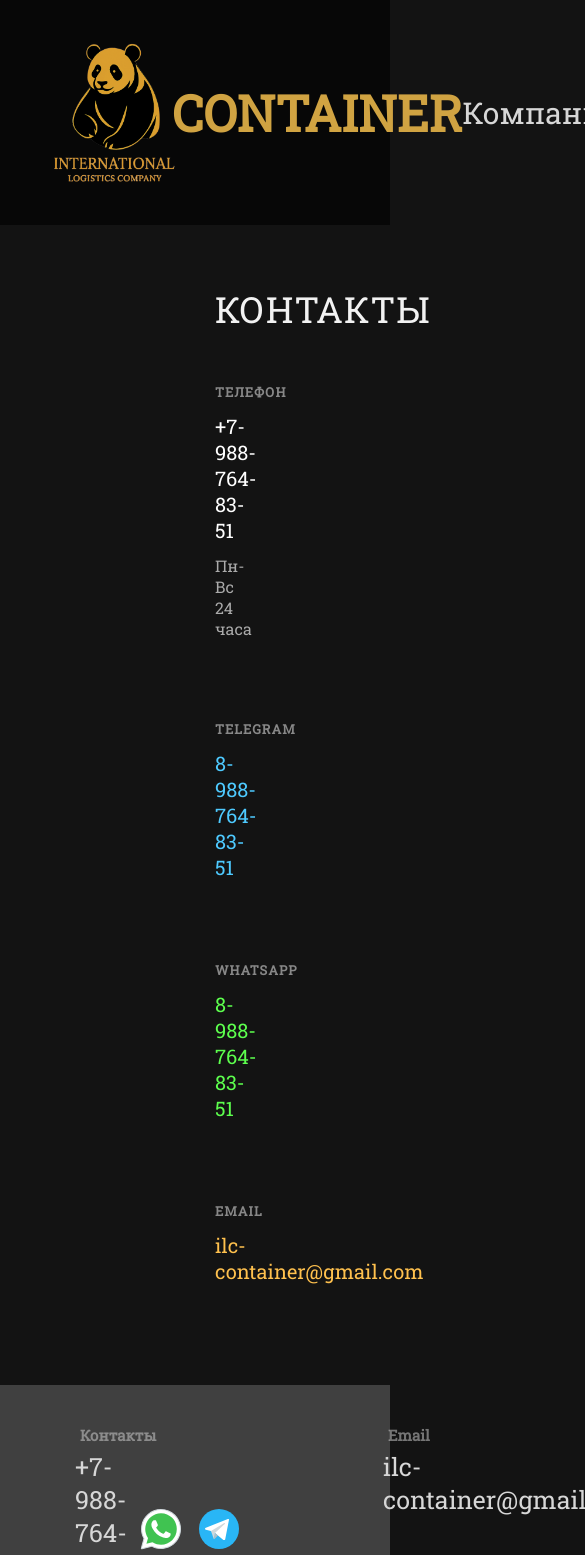
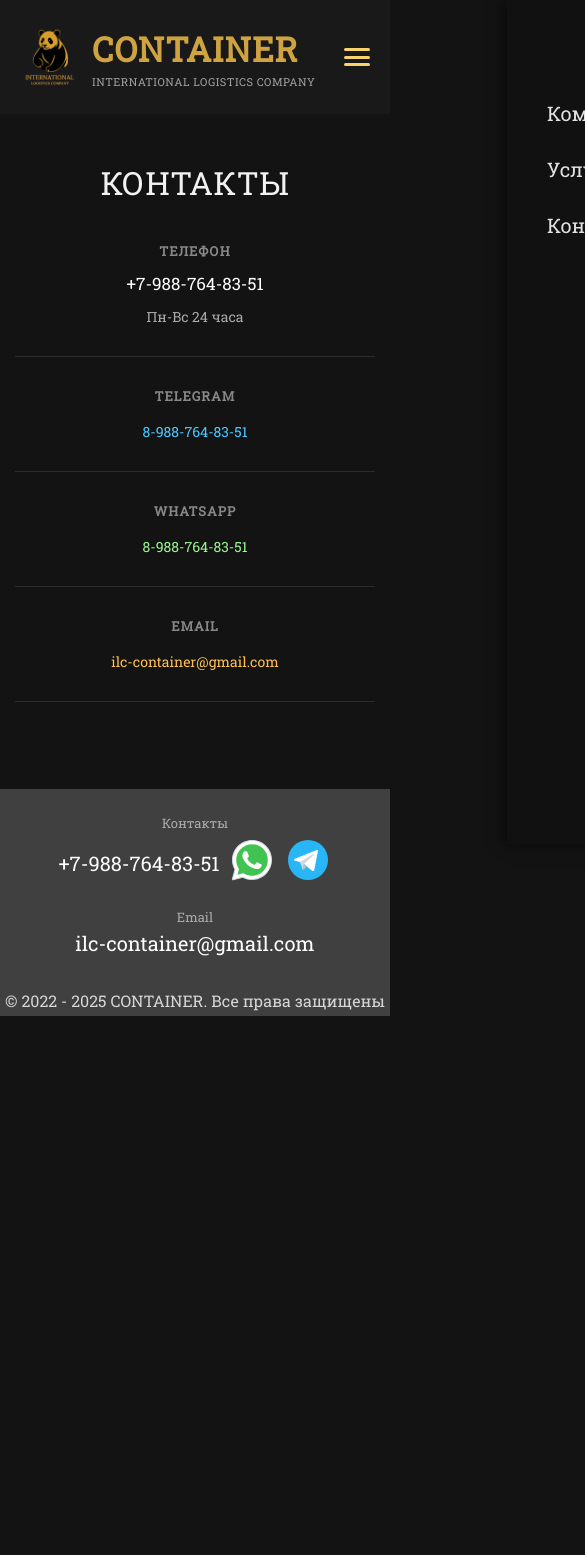
Before and after one commit to Reckfy/CONTAINER, a React (Create React App) app: page /contacts in a window 390 px wide. Shown: the top 1555 px of the page, 585 px wide, since content can reach past the window. After the commit the page ends 1016 px from the top, so only its background shows below. Built offline with nearby package versions, Linux system fonts and the light colour scheme.

Commit message:
adaptive

```diff
--- a/src/components/Connect.scss
+++ b/src/components/Connect.scss
@@ -1,24 +1,24 @@
 .connect {
   max-width: 850px;
+  width: 100%;
   font-family: Arial, sans-serif;
   background-color: rgb(32, 32, 30);
-    padding: 20px;
+  padding: 40px;
   border-radius: 20px;
   display: flex;
+  flex-direction: column;
   flex-wrap: wrap;
-    z-index: 10000;
-  }
+  margin: 0 auto;
 
   .row {
     display: flex;
     flex-direction: column;
     margin-bottom: 20px;
-    margin-right: 20px;
 
     label {
       color: #949494;
       font-size: 15px;
-      margin-bottom: 3px;
+      margin-bottom: 5px;
       margin-left: 5px;
     }
 
@@ -28,11 +28,11 @@
       border-radius: 7px;
       border: 1px solid #3a3a3a;
       background-color: #1c1b1b;
-
       padding: 12px 15px;
       font-size: 16px;
       outline: none;
       transition: border-color 0.3s ease;
+      width: 100%;
 
       &::placeholder {
         color: #949494;
@@ -44,14 +44,13 @@
     }
 
     textarea {
-      width: 800px;
       resize: none;
       min-height: 200px;
     }
   }
 
   .submitBtn {
-    min-width: 800px;
+    width: 100%;
     padding: 15px;
     border-radius: 12px;
     border: none;
@@ -66,3 +65,62 @@
       background-color: #ffffff;
     }
   }
+
+  /* ---------- АДАПТИВ ---------- */
+  @media (max-width: 992px) {
+    padding: 30px;
+    .row input,
+    .row select,
+    .row textarea {
+      font-size: 15px;
+    }
+    .submitBtn {
+      font-size: 17px;
+    }
+  }
+
+  @media (max-width: 768px) {
+    max-width: 100%;
+    padding: 25px;
+    .row {
+      margin-right: 0;
+    }
+    .row label {
+      font-size: 14px;
+    }
+    .row input,
+    .row select,
+    .row textarea {
+      padding: 10px 12px;
+      font-size: 15px;
+    }
+    .row textarea {
+      min-height: 160px;
+    }
+    .submitBtn {
+      font-size: 16px;
+      padding: 13px;
+    }
+  }
+
+  @media (max-width: 480px) {
+    padding: 20px;
+    border-radius: 15px;
+    .row label {
+      font-size: 13px;
+    }
+    .row input,
+    .row select,
+    .row textarea {
+      font-size: 14px;
+      padding: 10px;
+    }
+    .row textarea {
+      min-height: 140px;
+    }
+    .submitBtn {
+      font-size: 15px;
+      padding: 12px;
+    }
+  }
+}
--- a/src/components/Footer.scss
+++ b/src/components/Footer.scss
@@ -1,28 +1,115 @@
 .footer {
     background-color: rgb(64, 64, 64);
     z-index: 10000;
-    p {padding: 5px;}
+    color: #f2f2f2;
+    font-family: 'Inter', 'Arial', sans-serif;
+
+    p {
+      padding: 5px;
+    }
+
     .contacts_footer {
-
       padding: 40px;
       display: flex;
-        //justify-content: space-between;
+      flex-wrap: wrap;
+      align-items: flex-start;
+      justify-content: space-between;
+      gap: 30px;
+
       h2 {
         font-size: 15px;
-            opacity: 0.5;
+        opacity: 0.6;
         margin-left: 10px;
+        font-weight: 400;
       }
+
       a {
         margin: 5px;
         font-size: 25px;
+        color: #fff;
+        transition: color 0.2s ease;
+
+        &:hover {
+          color: #ffd45c;
         }
+      }
+
       .contact {
+        display: flex;
+        flex-direction: column;
         margin-left: 30px;
         margin-right: 100px;
+
         div {
           display: flex;
           align-items: center;
         }
       }
     }
+
+    /* ---------- АДАПТИВ ---------- */
+
+    @media (max-width: 992px) {
+      .contacts_footer {
+        padding: 30px;
+        gap: 25px;
+
+        .contact {
+          margin-right: 60px;
         }
+
+        h2 {
+          font-size: 14px;
+        }
+
+        a {
+          font-size: 22px;
+        }
+      }
+    }
+
+    @media (max-width: 768px) {
+      .contacts_footer {
+        flex-direction: column;
+        align-items: center;
+        text-align: center;
+        padding: 30px 20px;
+        gap: 20px;
+
+        .contact {
+          margin: 0;
+          align-items: center;
+
+          div {
+            justify-content: center;
+          }
+        }
+
+        h2 {
+          font-size: 14px;
+          margin-left: 0;
+        }
+
+        a {
+          font-size: 22px;
+        }
+      }
+    }
+
+    @media (max-width: 480px) {
+      .contacts_footer {
+        padding: 25px 15px;
+        gap: 15px;
+
+        h2 {
+          font-size: 13px;
+          opacity: 0.7;
+        }
+
+        a {
+          font-size: 20px;
+          margin: 4px;
+        }
+      }
+    }
+  }
--- a/src/components/Header2.js
+++ b/src/components/Header2.js
@@ -1,23 +1,63 @@
-import React from 'react'
-import { Link } from 'react-router-dom'
+import React, { useState, useEffect } from 'react';
+import { Link } from 'react-router-dom';
 import { HashLink } from 'react-router-hash-link';
-import './Header2.scss'
+import './Header2.scss';
 
 function Header2() {
+  const [menuOpen, setMenuOpen] = useState(false);
+  const [visible, setVisible] = useState(true);
+  const [lastScrollY, setLastScrollY] = useState(0);
+
+  useEffect(() => {
+    const handleScroll = () => {
+      const currentScrollY = window.scrollY;
+
+      if (currentScrollY > lastScrollY && currentScrollY > 80) {
+        setVisible(false);
+      } else {
+        setVisible(true);
+      }
+
+      setLastScrollY(currentScrollY);
+    };
+
+    window.addEventListener('scroll', handleScroll);
+    return () => window.removeEventListener('scroll', handleScroll);
+  }, [lastScrollY]);
 
   return (
-        <header>
-            <div className='logo'>
-                <img alt='logo' src='./images/logo.png'/>
+    <header className={`${menuOpen ? 'open' : ''} ${visible ? 'show' : 'hide'}`}>
+      <div className="logo">
+        <img alt="logo" src="./images/logo.png" />
+        <div className="textBlock">
           <h1>CONTAINER</h1>
+          <span>International Logistics Company</span>
         </div>
-            <div>
-            <Link to="/">Компания</Link>
-            <HashLink to='/#connect'>Услуги</HashLink>
-            <Link to="/contacts">Контакты</Link>
       </div>
 
+      <nav className="navDesktop">
+        <Link to="/">Компания</Link>
+        <HashLink smooth to="/#connect">Услуги</HashLink>
+        <Link to="/contacts">Контакты</Link>
+      </nav>
+
+      <button
+        className={`menu-btn ${menuOpen ? 'active' : ''}`}
+        onClick={() => setMenuOpen(!menuOpen)}
+        aria-label="Открыть меню"
+      >
+        <span></span>
+        <span></span>
+        <span></span>
+      </button>
+
+      <nav className={`mobile-nav ${menuOpen ? 'show' : ''}`}>
+        <HashLink smooth to="/" onClick={() => setMenuOpen(false)}>Компания</HashLink>
+        <HashLink smooth to="/#connect" onClick={() => setMenuOpen(false)}>Услуги</HashLink>
+        <Link to="/contacts" onClick={() => setMenuOpen(false)}>Контакты</Link>
+      </nav>
     </header>
   );
 }
+
 export default Header2;
--- a/src/components/Header2.scss
+++ b/src/components/Header2.scss
@@ -1,25 +1,191 @@
 header {
-    background-color: rgb(7, 7, 7);
+    background-color: #191919;
     display: flex;
     align-items: center;
     justify-content: space-between;
-    //border-bottom: 1px solid rgb(77, 77, 77);
-    .logo{
+    padding: 15px 60px;
+    position: sticky;
+    top: 0;
+    z-index: 1000;
+
+    .logo {
+      display: flex;
+      align-items: center;
+      gap: 12px;
+
+      img {
+        width: 85px;
+        height: auto;
+      }
+
+      .textBlock {
         display: flex;
-        align-items: center;
+        flex-direction: column;
+        justify-content: center;
+
+        h1 {
+          color: #d0a342;
+          font-size: 34px;
+          font-weight: 700;
+          letter-spacing: 1px;
+          margin-bottom: 3px;
+        }
+
+        span {
+          font-size: 11px;
+          color: #a0a0a0;
+          text-transform: uppercase;
+          letter-spacing: 0.5px;
+        }
+      }
     }
-    h1 {
-        color: rgb(208, 163, 66);
-        font-size: 50px;
-        margin-left: -18px;
+
+    .navDesktop {
+      display: flex;
+      gap: 50px;
+
+      a {
+        color: #e2e2e2;
+        font-size: 18px;
+        font-weight: 500;
+        text-decoration: none;
+        position: relative;
+        transition: color 0.3s ease;
+
+        &:hover {
+          color: #f8d26a;
+        }
+
+        &::after {
+          content: '';
+          position: absolute;
+          left: 0;
+          bottom: -6px;
+          width: 0;
+          height: 2px;
+          background: #f8d26a;
+          transition: width 0.3s ease;
+        }
+
+        &:hover::after {
+          width: 100%;
+        }
+      }
     }
-    a {
-        margin-right: 90px;
-        font-size: 30px;
+
+    /* ---------- Бургер ---------- */
+    .menu-btn {
+      display: none;
+      flex-direction: column;
+      justify-content: space-between;
+      width: 26px;
+      height: 18px;
+      background: transparent;
+      border: none;
+      cursor: pointer;
+      padding: 0;
+      z-index: 1100;
+
+      span {
+        height: 3px;
+        width: 100%;
+        background-color: #f8d26a;
+        border-radius: 3px;
+        transition: all 0.3s ease;
+      }
+
+      &.active span:nth-child(1) {
+        transform: translateY(7.5px) rotate(45deg);
+      }
+
+      &.active span:nth-child(2) {
+        opacity: 0;
+      }
+
+      &.active span:nth-child(3) {
+        transform: translateY(-7.5px) rotate(-45deg);
+      }
     }
-    img {
-        margin-left: 40px;
-        width: 150px;
-       // height: 200px;
+
+    /* ---------- Мобильное меню ---------- */
+    .mobile-nav {
+      display: flex;
+      flex-direction: column;
+      position: fixed;
+      top: 0;
+      right: -100%;
+      width: 70%;
+      height: 100vh;
+      background-color: #111;
+      padding: 100px 40px;
+      gap: 30px;
+      transition: right 0.4s ease;
+      box-shadow: -2px 0 15px rgba(0, 0, 0, 0.6);
+      z-index: 1000;
+
+      a {
+        color: #e2e2e2;
+        font-size: 22px;
+        text-decoration: none;
+        transition: color 0.3s ease;
+
+        &:hover {
+          color: #f8d26a;
+        }
+      }
+
+      &.show {
+        right: 0;
+      }
     }
-}
+
+    /* ---------- Адаптив ---------- */
+    @media (max-width: 992px) {
+      padding: 15px 25px;
+
+      .navDesktop {
+        display: none;
+      }
+
+      .menu-btn {
+        display: flex;
+      }
+
+      .logo img {
+        width: 70px;
+      }
+
+      .logo h1 {
+        font-size: 28px;
+      }
+    }
+
+    @media (max-width: 480px) {
+      padding: 12px 20px;
+
+      .logo img {
+        width: 60px;
+      }
+
+      .logo h1 {
+        font-size: 24px;
+      }
+
+      .mobile-nav a {
+        font-size: 20px;
+      }
+    }
+  }
+
+  /* ---------- Анимация появления/исчезновения ---------- */
+header {
+    transition: transform 0.4s ease, background-color 0.3s ease;
+  }
+
+  header.hide {
+    transform: translateY(-100%);
+  }
+
+  header.show {
+    transform: translateY(0);
+  }
--- a/src/pages/Contacts.scss
+++ b/src/pages/Contacts.scss
@@ -2,7 +2,7 @@
     color: #e0e0e0;
     min-height: 80vh;
     max-width: 800px;
-    margin: 0 200px;
+    margin: 0 auto;
     padding: 80px 20px;
     display: flex;
     flex-direction: column;
@@ -64,11 +64,11 @@
 
     .wa {
       text-decoration: none;
-        color: #5dff4e;
+      color: #9bf793;
       transition: color 0.2s ease;
 
       &:hover {
-          color: #8dff5c;
+        color: #befaa5;
       }
     }
 
@@ -78,16 +78,84 @@
       margin: 0;
     }
 
-    @media (max-width: 600px) {
-      padding: 60px 15px;
-      gap: 40px;
+    /* ---------- АДАПТИВ ---------- */
+
+    @media (max-width: 1200px) {
+      max-width: 700px;
 
       &__title {
-        font-size: 36px;
+        font-size: 70px;
+      }
+    }
+
+    @media (max-width: 992px) {
+      max-width: 600px;
+      gap: 45px;
+      padding: 70px 30px;
+
+      &__title {
+        font-size: 60px;
       }
 
       &__main {
         font-size: 20px;
       }
     }
+
+    @media (max-width: 768px) {
+      max-width: 100%;
+      margin: 0 auto;
+      padding: 60px 20px;
+      gap: 40px;
+
+      &__title {
+        font-size: 46px;
+        letter-spacing: 0.5px;
       }
+
+      &__main {
+        font-size: 19px;
+      }
+
+      &__sub {
+        font-size: 15px;
+      }
+
+      .link,
+      .tg,
+      .wa {
+        font-size: 15px;
+      }
+    }
+
+    @media (max-width: 480px) {
+      padding: 50px 15px;
+      gap: 30px;
+      text-align: center;
+
+      &__title {
+        font-size: 32px;
+        line-height: 1.2;
+      }
+
+      &__section {
+        align-items: center;
+      }
+
+      &__main {
+        font-size: 17px;
+      }
+
+      &__sub {
+        font-size: 14px;
+      }
+
+      .link,
+      .tg,
+      .wa {
+        display: inline-block;
+        margin-top: 5px;
+        font-size: 14px;
+      }
+    }
+  }
--- a/src/pages/MainW.scss
+++ b/src/pages/MainW.scss
@@ -1,16 +1,35 @@
 main {
     padding: 100px;
-    padding-top: 50px;
+    padding-top: 200px;
 
     h1 {
         font-size: 110px;
         font-weight: 100;
         margin-bottom: 120px;
     }
-    // display: flex;
-    // flex-wrap: wrap;
-    // align-items: center;
-    // justify-content: center;
+
+    @media (max-width: 1200px) {
+        padding: 80px 40px;
+        h1 {
+            font-size: 80px;
+        }
+    }
+
+    @media (max-width: 768px) {
+        padding: 60px 20px;
+        h1 {
+            font-size: 50px;
+            margin-bottom: 80px;
+        }
+    }
+
+    @media (max-width: 480px) {
+        padding: 40px 15px;
+        h1 {
+            font-size: 36px;
+            margin-bottom: 50px;
+        }
+    }
 }
 
 .greyField {
@@ -18,35 +37,43 @@ main {
     background-color: rgb(55, 56, 44);
     border-radius: 30px;
     display: flex;
+    flex-wrap: wrap;
     max-width: 1300px;
     justify-content: space-between;
 
-    .textBlock{
+    .textBlock {
         max-width: 700px;
+
         p {
             font-size: 25px;
             margin-bottom: 10px;
         }
     }
 
-    .directorInfo{
+    .directorInfo {
         max-width: 280px;
         margin-left: 20px;
         margin-top: -190px;
+        text-align: center;
+
         .avatar {
-            margin-left: -20px;
+            margin-left: auto;
             display: block;
-            width: 300px;
+            width: 100%;
+            max-width: 300px;
         }
+
         p {
             font-size: 15px;
             margin-bottom: 10px;
             color: rgb(131, 131, 131);
         }
+
         b {
             font-size: 18px;
             margin-bottom: 10px;
         }
+
         a {
             margin: 5px;
             img {
@@ -54,18 +81,51 @@ main {
             }
         }
     }
+
+    @media (max-width: 992px) {
+        flex-direction: column;
+        align-items: center;
+        text-align: center;
+
+        .textBlock {
+            max-width: 100%;
+            p {
+                font-size: 22px;
+            }
+        }
+
+        .directorInfo {
+            margin: 40px 0 0;
+            max-width: 100%;
+            margin-top: 40px;
+        }
+    }
+
+    @media (max-width: 600px) {
+        padding: 30px;
+        .textBlock p {
+            font-size: 18px;
+        }
+        .directorInfo p {
+            font-size: 14px;
+        }
+    }
 }
 
 .principes {
     margin-top: 150px;
+
     h2 {
         font-size: 40px;
         margin-bottom: 80px;
     }
+
     .panels {
         display: flex;
         align-items: center;
         flex-wrap: wrap;
+        justify-content: center;
+
         .panel {
             position: relative;
             font-size: 20px;
@@ -76,6 +136,7 @@ main {
             margin: 20px;
             transition: 0.4s ease;
             cursor: pointer;
+
             img {
                 position: absolute;
                 top: -15px;
@@ -83,32 +144,90 @@ main {
                 width: 40px;
                 opacity: 0.5;
             }
+
+            &:hover {
+                background-color: rgb(50, 50, 44);
+            }
         }
-        .panel:hover{
-            background-color: rgb(50, 50, 44);
+    }
+
+    @media (max-width: 768px) {
+        h2 {
+            font-size: 32px;
+            margin-bottom: 50px;
+        }
+        .panel {
+            width: 100%;
+            max-width: 400px;
+            font-size: 18px;
+        }
+    }
+
+    @media (max-width: 480px) {
+        h2 {
+            font-size: 26px;
+        }
+        .panel {
+            font-size: 16px;
+            margin: 15px 0;
         }
     }
 }
 
 .connector {
     margin-top: 150px;
+
     div {
         display: flex;
+        flex-direction: row;
         position: relative;
+
         p {
             margin-right: 20px;
             margin-top: 300px;
             font-size: 18px;
             max-width: 300px;
         }
+
         img {
             position: absolute;
             opacity: 0.3;
             max-width: 300px;
         }
     }
+
     h2 {
         font-size: 30px;
         margin-bottom: 60px;
     }
+
+    @media (max-width: 992px) {
+        div {
+            flex-direction: column;
+            // align-items: center;
+            p {
+                margin: 20px 0;
+                max-width: 100%;
+                text-align: center;
+            }
+            img {
+                position: relative;
+                margin: auto;
+                opacity: 0.4;
+            }
+        }
+        h2 {
+            text-align: center;
+        }
+    }
+
+    @media (max-width: 600px) {
+        margin-top: 100px;
+        h2 {
+            font-size: 24px;
+        }
+        p {
+            font-size: 16px;
+        }
+    }
 }
```
Lines whose indentation alone changed are shown as unchanged.
